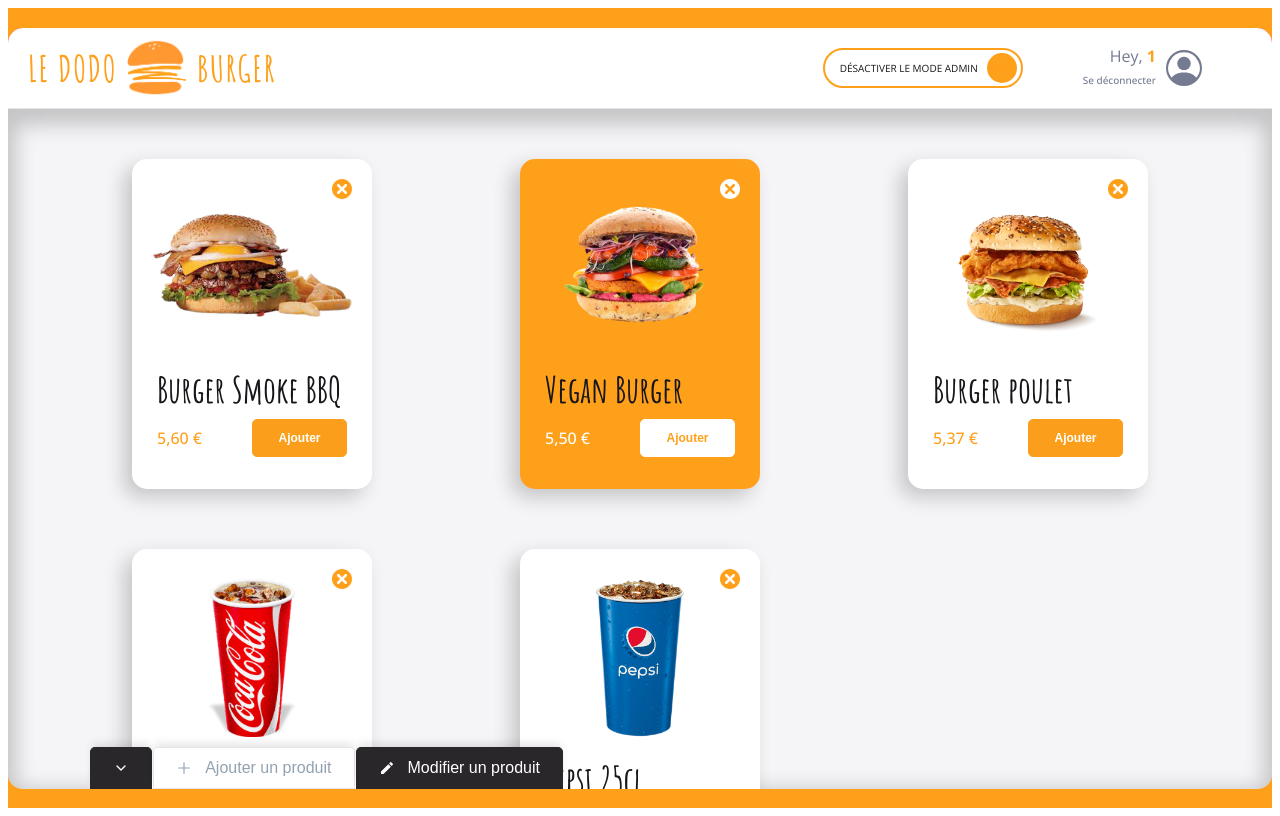
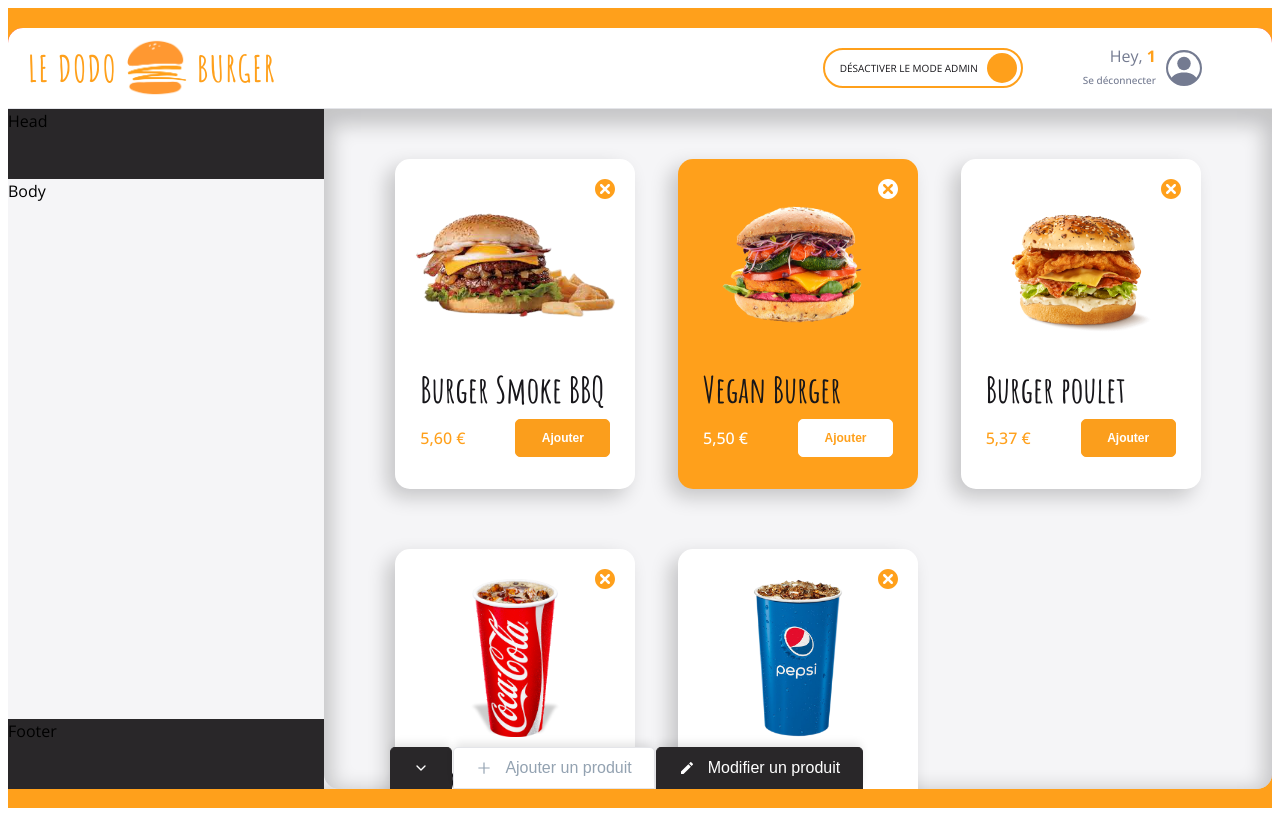
Before and after one commit to nantedev/DodoBurger, a React (Vite) app: page /order/1 in a window 1280 px wide. Built offline with nearby package versions, Linux system fonts and the light colour scheme.

Commit message:
💄 F10: Basket > add Layout

```diff
--- /dev/null
+++ b/src/components/pages/order/Main/Basket.jsx
@@ -0,0 +1,31 @@
+import styled from 'styled-components';
+import {theme} from '../../../../theme'
+
+export default function Basket() {
+  return (
+    <BasketStyled>
+        <div className="head">Head</div>
+        <div className="body">Body</div>
+        <div className="footer">Footer</div>
+    </BasketStyled>
+  );
+}
+
+const BasketStyled = styled.div`
+  background: pink;
+  display: flex;
+  flex-direction: column;
+
+  .head{
+    background: ${theme.colors.background_dark};
+    height: 70px;
+  }
+  .body{
+    flex: 1;
+    background: ${theme.colors.background_white};
+  }
+  .footer{
+    height: 70px;
+    background: ${theme.colors.background_dark};
+  }
+`;
--- a/src/components/pages/order/Main/Main.jsx
+++ b/src/components/pages/order/Main/Main.jsx
@@ -1,11 +1,12 @@
 import styled from "styled-components"
 import { theme } from "../../../../theme"
 import MainRightSide from "./MainRightSide/MainRightSide"
+import Basket from "./Basket"
 
 export default function Main() {
   return (
     <MainStyled>
-      {/* <Basket /> */}
+      <Basket />
       <MainRightSide />
     </MainStyled>
   )
@@ -20,6 +21,5 @@ const MainStyled  = styled.main`
     box-shadow: ${theme.shadows.strong};
 
     display: grid;
-    grid-template-columns: 1fr;
-
+    grid-template-columns: 25% 1fr;
 `
--- a/src/components/pages/order/Main/MainRightSide/Menu/Menu.jsx
+++ b/src/components/pages/order/Main/MainRightSide/Menu/Menu.jsx
@@ -76,8 +76,8 @@ const {
 const StyledMenu  = styled.div`
     background: ${theme.colors.background_white};
     display: grid;
-    grid-template-columns: repeat(4, 1fr);
-    grid-template-columns: repeat(auto-fit, minmax(300px, 1fr));
+    grid-template-columns: repeat(3, 1fr);
+    /* grid-template-columns: repeat(auto-fit, minmax(300px, 1fr)); */
     grid-row-gap: 60px;
     padding: 50px 50px 150px;
     justify-items: center;
```
